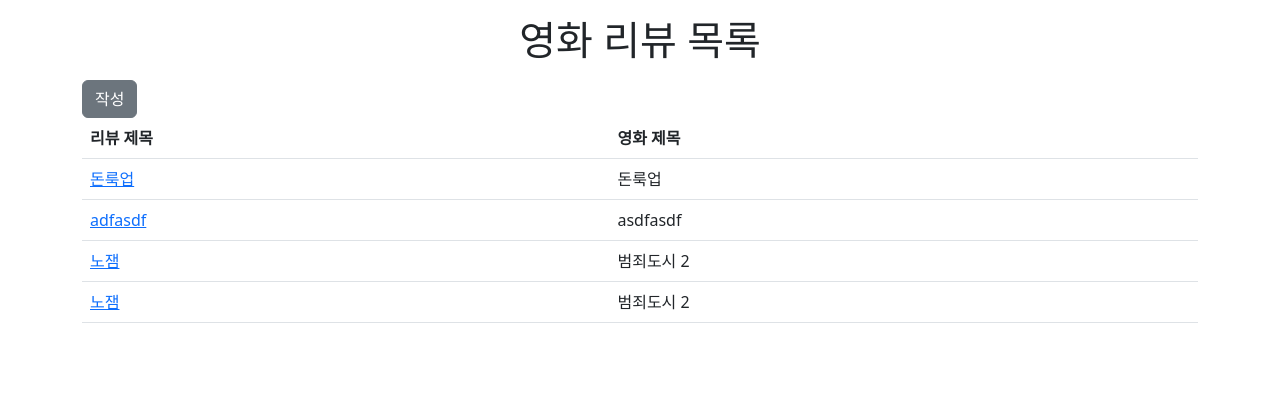
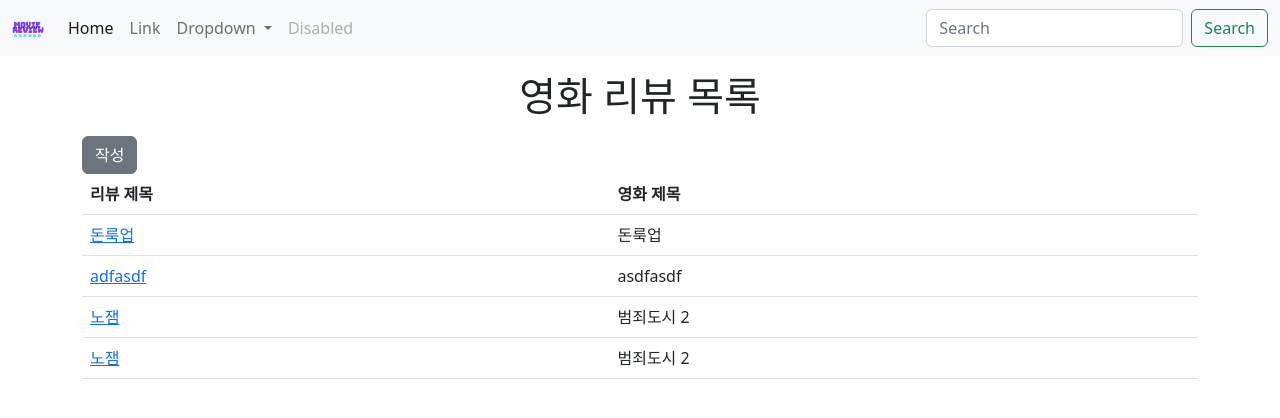
Before and after one commit to solightnsalt/django-pair2, a Django app: page /reviews/board/ in a window 1280 px wide. Shown: the top 418 px of the page. Run offline with Django 3.2, Linux system fonts and the light colour scheme; data comes from the database, SQL or seed files in the repository; both versions use the stored data as it was after the commit; some libraries are stand-ins or nearby versions; some web fonts are replaced.

Commit message:
제준 second commit

```diff
--- a/base/base.html
+++ b/base/base.html
@@ -1,16 +1,55 @@
+{% load static %}
 <!DOCTYPE html>
 <html lang="en">
 <head>
   <meta charset="UTF-8">
   <meta http-equiv="X-UA-Compatible" content="IE=edge">
   <meta name="viewport" content="width=device-width, initial-scale=1.0">
-  <title>{% block title %}Document{% endblock title %}</title>
+  <link rel="shortcut icon" type="image/x-icon" href="{% static 'images/camera.ico' %}">
+  <title>{% block title %}MOVIE | HOME{% endblock title %}</title>
   <!-- CSS only -->
   <link href="https://cdn.jsdelivr.net/npm/bootstrap@5.2.2/dist/css/bootstrap.min.css" rel="stylesheet" integrity="sha384-Zenh87qX5JnK2Jl0vWa8Ck2rdkQ2Bzep5IDxbcnCeuOxjzrPF/et3URy9Bv1WTRi" crossorigin="anonymous">
   <link href="https://fonts.googleapis.com/css2?family=Black+Han+Sans&family=Nanum+Pen+Script&family=Nunito&family=Roboto+Condensed&family=Sunflower&family=Varela+Round&display=swap" rel="stylesheet">
+  <link rel="stylesheet" href="{% static 'css/style.css' %}">
   {% block css %}{% endblock css %}
 </head>
 <body>
+  <nav class="navbar navbar-expand-lg bg-light">
+    <div class="container-fluid">
+      <a class="navbar-brand" href="#"><img class="logo" src="/static/image/Movie Review (1)-fococlipping-standard.png" alt=""></a>
+      <button class="navbar-toggler" type="button" data-bs-toggle="collapse" data-bs-target="#navbarSupportedContent" aria-controls="navbarSupportedContent" aria-expanded="false" aria-label="Toggle navigation">
+        <span class="navbar-toggler-icon"></span>
+      </button>
+      <div class="collapse navbar-collapse" id="navbarSupportedContent">
+        <ul class="navbar-nav me-auto mb-2 mb-lg-0">
+          <li class="nav-item">
+            <a class="nav-link active" aria-current="page" href="#">Home</a>
+          </li>
+          <li class="nav-item">
+            <a class="nav-link" href="#">Link</a>
+          </li>
+          <li class="nav-item dropdown">
+            <a class="nav-link dropdown-toggle" href="#" role="button" data-bs-toggle="dropdown" aria-expanded="false">
+              Dropdown
+            </a>
+            <ul class="dropdown-menu">
+              <li><a class="dropdown-item" href="#">Action</a></li>
+              <li><a class="dropdown-item" href="#">Another action</a></li>
+              <li><hr class="dropdown-divider"></li>
+              <li><a class="dropdown-item" href="#">Something else here</a></li>
+            </ul>
+          </li>
+          <li class="nav-item">
+            <a class="nav-link disabled">Disabled</a>
+          </li>
+        </ul>
+        <form class="d-flex" role="search">
+          <input class="form-control me-2" type="search" placeholder="Search" aria-label="Search">
+          <button class="btn btn-outline-success" type="submit">Search</button>
+        </form>
+      </div>
+    </div>
+  </nav>
   {% block content %}
   {% endblock content %}
   <!-- JavaScript Bundle with Popper -->
--- a/reviews/models.py
+++ b/reviews/models.py
@@ -1,11 +1,11 @@
 from django.db import models
-
+from django.core.validators import MaxValueValidator, MinValueValidator
 # Create your models here.
 
 class Review(models.Model):
   title = models.CharField(max_length=100)
   content = models.TextField()
   movie_name = models.CharField(max_length=100)
-  grade = models.IntegerField()
+  grade = models.IntegerField(validators=[MinValueValidator(0), MaxValueValidator(5)])
   created_at = models.DateTimeField(auto_now_add=True)
   updated_at = models.DateTimeField(auto_now=True)
--- a/reviews/templates/reviews/board.html
+++ b/reviews/templates/reviews/board.html
@@ -1,5 +1,5 @@
 {% extends 'base.html' %}
-{% block title %}영화 리뷰 목록{% endblock title %}
+{% block title %}MOVIE | BOARD{% endblock title %}
 {% block css %}{% endblock css %}
 {% block content %}
   <section class="container">
--- a/reviews/templates/reviews/create.html
+++ b/reviews/templates/reviews/create.html
@@ -1,7 +1,7 @@
 {% extends 'base.html' %}
 {% load static %}
 {% load django_bootstrap5 %}
-{% block title %}영화 리뷰 작성{% endblock title %}
+{% block title %}MOVIE | NEW{% endblock title %}
 {% block css %}{% endblock css %}
 {% block content %}
   <h1 class="text-center my-3">
--- a/static/css/style.css
+++ b/static/css/style.css
@@ -0,0 +1,3 @@
+.logo{
+  width: 2rem;
+}
```
Also changed, not shown: db.sqlite3, reviews/migrations/0002_alter_review_grade.py (added), static/image/Movie Review (1)-fococlipping-standard.png (added), static/image/camera.ico (added).
